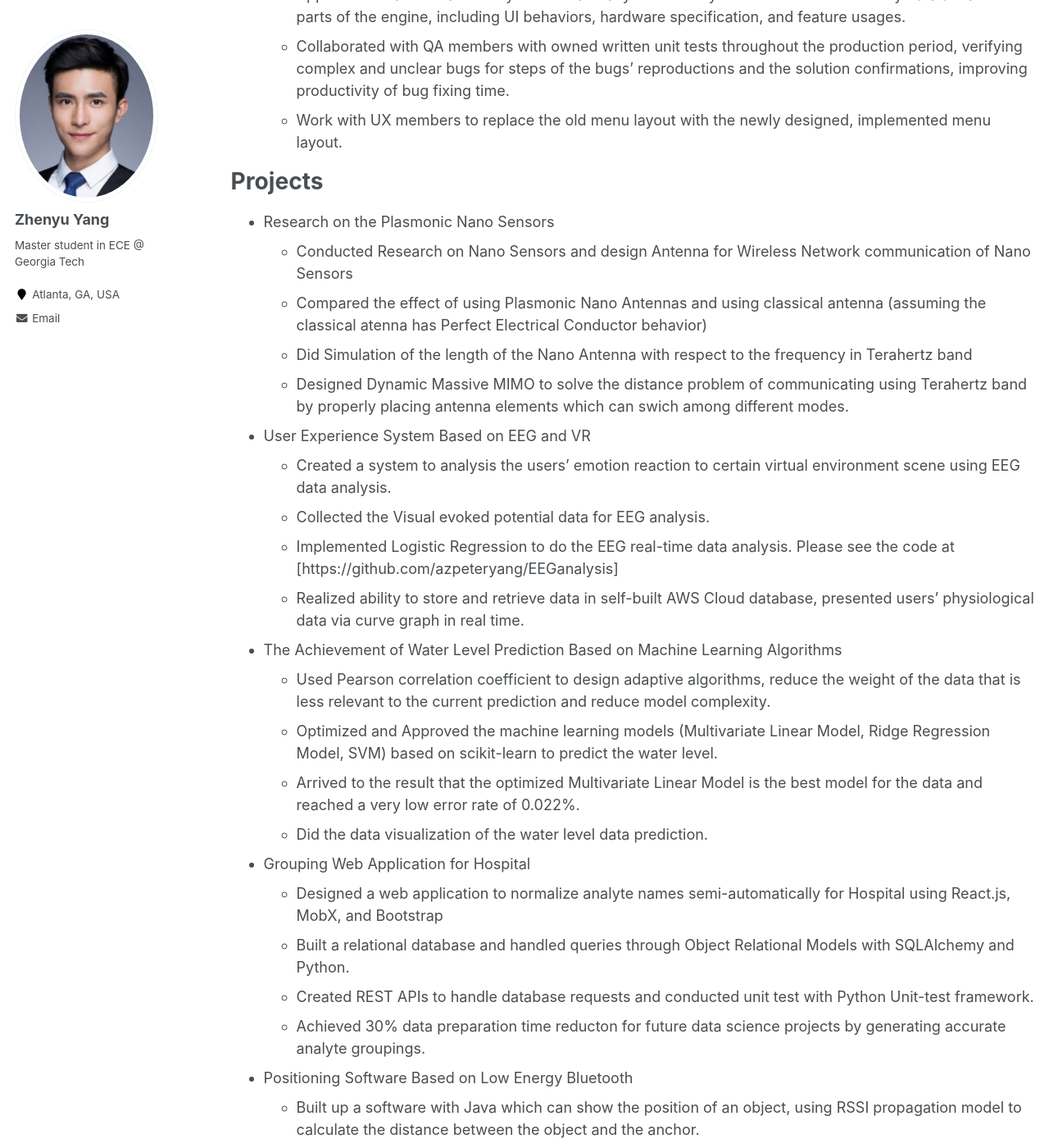
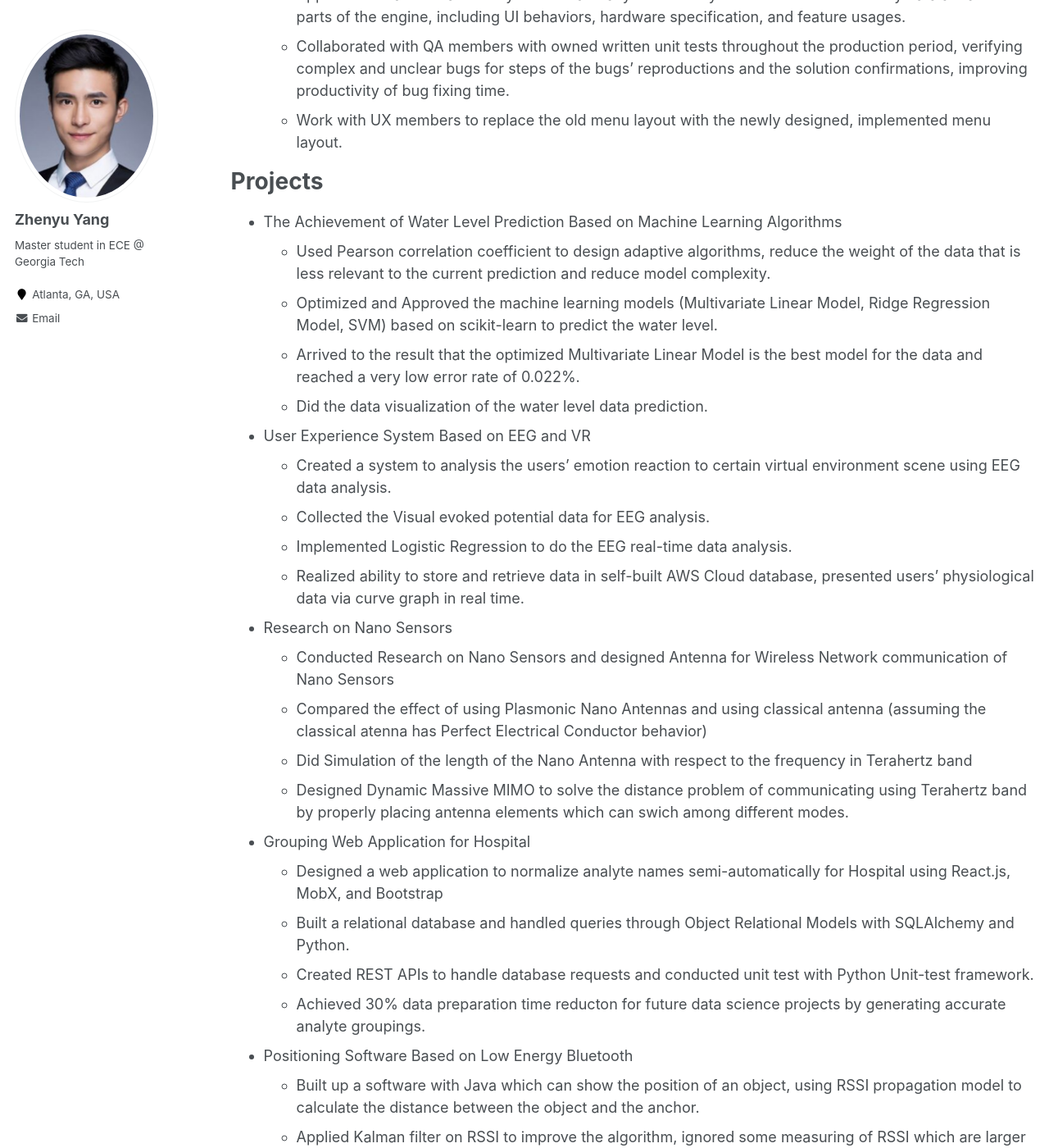
Before and after one commit to azpeteryang/azpeteryang.github.io, a Jekyll site: the page built from _pages/cv.md, in a window 1280 px wide and 1400 px high, scrolled down 905 px. Shown: the whole window at 82% size. Built offline with Jekyll 4.4.1, drawn with Linux system fonts in a browser that asks for light colours; some of the changed text lies outside the part shown.

Commit message:
Update cv.md

```diff
--- a/_pages/cv.md
+++ b/_pages/cv.md
@@ -16,7 +16,7 @@ Education
 
 Internship experience
 ======
-* Objection Detection Using Machine Learning Methods at Zhun Xing Yun Xue Technology                  Jun-Aug 2017
+* Objection Detection Using Machine Learning Methods at Zhun Xing Yun Xue Technology                    Jun-Aug 2017
   * Created a graph generator with multiprocessing techniques using OpenCV, generate large-scale datasets of simulated graphs.
   * Used and compared different methods to pre-process the image datasets, observed that converting the image to the frequency domain has a very good effect in improving the accuracy of the detection.
   * Designed a model for object detection using optimized ResNet by Online Hard Example Mining.
@@ -36,26 +36,26 @@ Internship experience
 Projects
 ======
 
-* Research on the Plasmonic Nano Sensors
-  * Conducted Research on Nano Sensors and design Antenna for Wireless Network communication of Nano Sensors
-  * Compared the effect of using Plasmonic Nano Antennas and using classical antenna (assuming the classical atenna has Perfect Electrical Conductor behavior)
-  * Did Simulation of the length of the Nano Antenna with respect to the frequency in Terahertz band
-  * Designed Dynamic Massive MIMO to solve the distance problem of communicating using Terahertz band by properly placing antenna elements which can swich among different modes.
+* The Achievement of Water Level Prediction Based on Machine Learning Algorithms
+  * Used Pearson correlation coefficient to design adaptive algorithms, reduce the weight of the data that is less relevant to the current prediction and reduce model complexity.
+  * Optimized and Approved the machine learning models (Multivariate Linear Model, Ridge Regression Model, SVM) based on scikit-learn to predict the water level.
+  * Arrived to the result that the optimized Multivariate Linear Model is the best model for the data and reached a very low error rate of 0.022%.
+  * Did the data visualization of the water level data prediction.
 
 
 * User Experience System Based on EEG and VR
   * Created a system to analysis the users' emotion reaction to certain virtual environment scene using EEG data analysis.
   * Collected the Visual evoked potential data for EEG analysis.
-  * Implemented Logistic Regression to do the EEG real-time data analysis. Please see the code at [https://github.com/azpeteryang/EEGanalysis]
+  * Implemented Logistic Regression to do the EEG real-time data analysis.
   * Realized ability to store and retrieve data in self-built AWS Cloud database, presented users’ physiological data via curve graph in real time.
 
 
+* Research on Nano Sensors
+  * Conducted Research on Nano Sensors and designed Antenna for Wireless Network communication of Nano Sensors
+  * Compared the effect of using Plasmonic Nano Antennas and using classical antenna (assuming the classical atenna has Perfect Electrical Conductor behavior)
+  * Did Simulation of the length of the Nano Antenna with respect to the frequency in Terahertz band
+  * Designed Dynamic Massive MIMO to solve the distance problem of communicating using Terahertz band by properly placing antenna elements which can swich among different modes.
 
-* The Achievement of Water Level Prediction Based on Machine Learning Algorithms
-  * Used Pearson correlation coefficient to design adaptive algorithms, reduce the weight of the data that is less relevant to the current prediction and reduce model complexity.
-  * Optimized and Approved the machine learning models (Multivariate Linear Model, Ridge Regression Model, SVM) based on scikit-learn to predict the water level.
-  * Arrived to the result that the optimized Multivariate Linear Model is the best model for the data and reached a very low error rate of 0.022%.
-  * Did the data visualization of the water level data prediction.
 
 
 
@@ -66,10 +66,12 @@ Projects
   * Achieved 30% data preparation time reducton for future data science projects by generating accurate analyte groupings.
 
 
+
 * Positioning Software Based on Low Energy Bluetooth
   * Built up a software with Java which can show the position of an object, using RSSI propagation model to calculate the distance between the object and the anchor.
   * Applied Kalman filter on RSSI to improve the algorithm, ignored some measuring of RSSI which are larger than a threshold to let the closest anchors measure the distance.
   * Used MATLAB to simulate the results of the new algorithm, reached high accuracy of positioning.
+
 
 
 * Analysis STBC-MIMO System Under Rayleigh Channel
```
Also changed, not shown: other parts of _pages/cv.md (+1 -1 lines).
